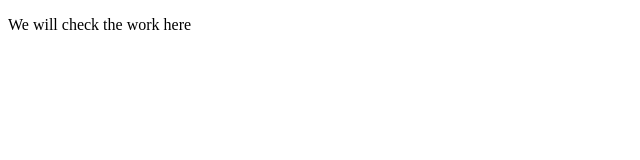
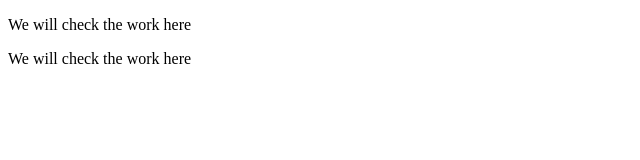
Before and after one commit to TemchenkoVolodymyr/CourseReactProject, a React (Create React App) app: page / in a window 1280 px wide. Shown: the top 160 px of the page, without its empty margins (0-640 px from the left). Built offline with nearby package versions, Linux system fonts and the light colour scheme.

Commit message:
New <p> App.js

```diff
--- a/src/App.js
+++ b/src/App.js
@@ -4,6 +4,8 @@ function App() {
   return (
     <div>
       <p>We will check the work here </p>
+      <p>We will check the work here </p>
+
     </div>
   );
 }
```
